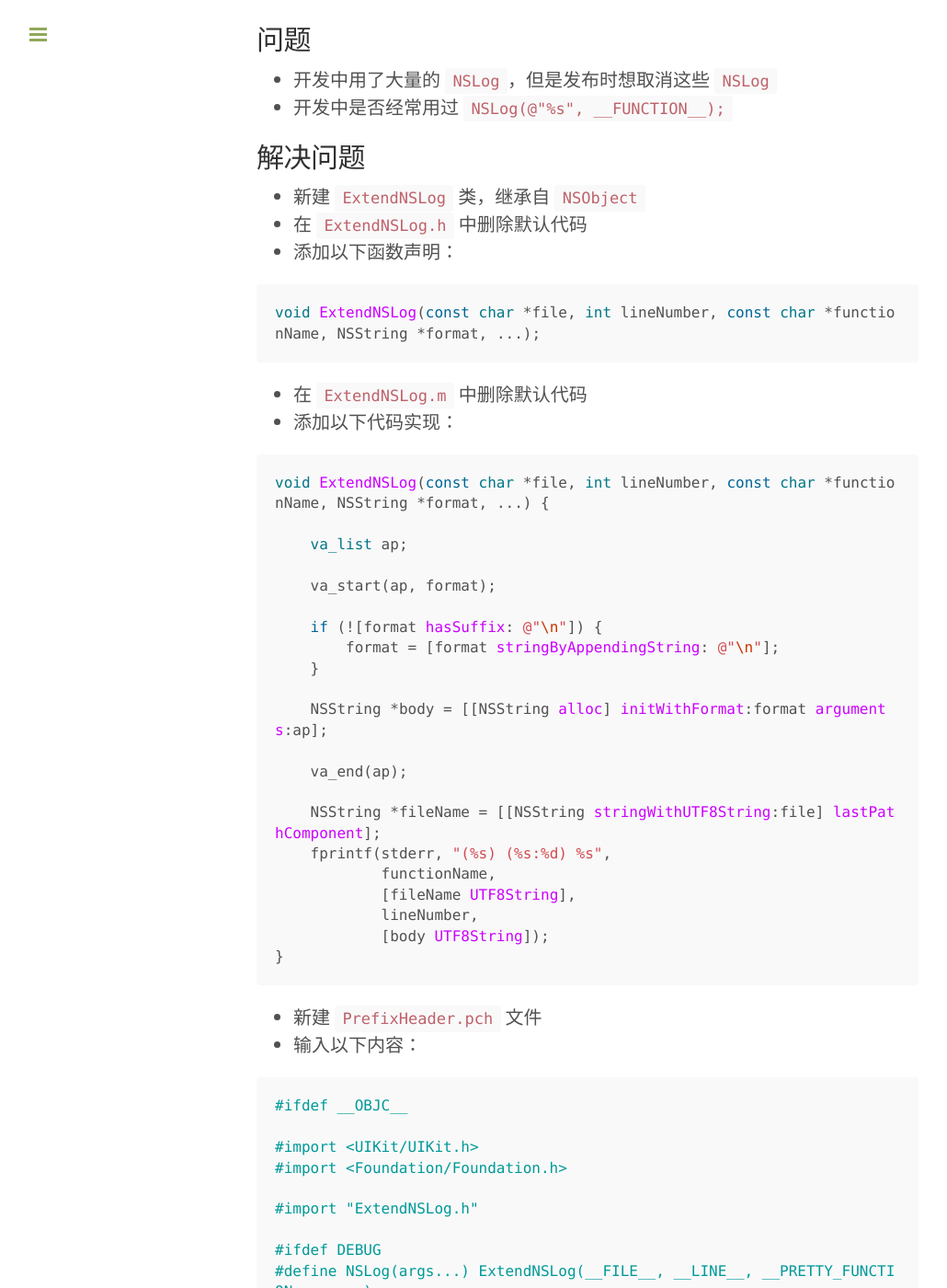
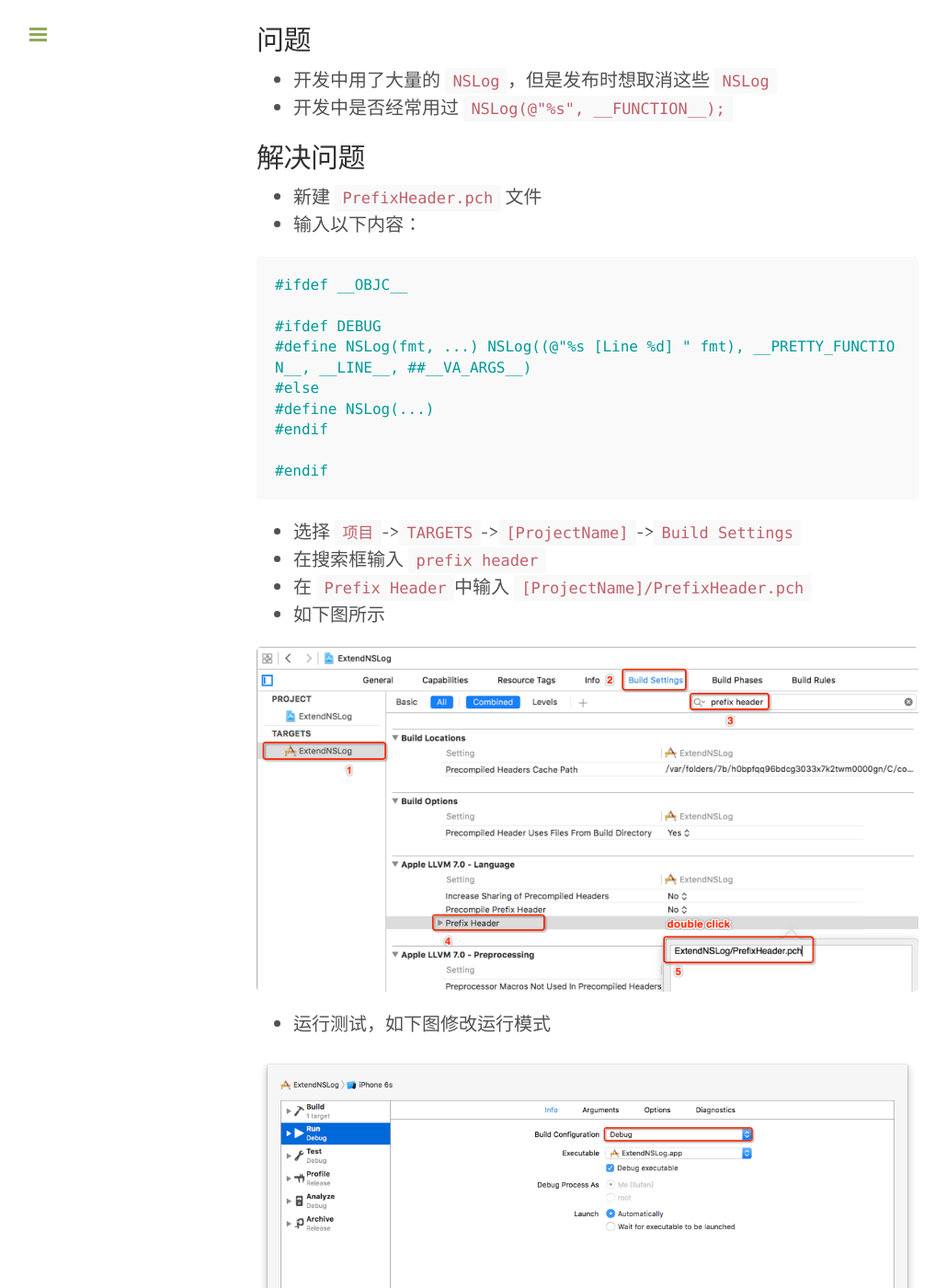
Before and after one commit to liufan321/liufan321.github.io, a Jekyll site: the page built from _posts/2015-10-05-customize_nslog.md, in a window 1280 px wide and 1400 px high, scrolled down 208 px. Shown: the whole window at 92% size, without its empty margins (1-1031 px from the left). Built offline with Jekyll 4.4.1, drawn with Linux system fonts in a browser that asks for light colours; Markdown is read by kramdown in place of the engine named in the settings; some of the changed text lies outside the part shown.

Commit message:
modify customize nslog

````diff
--- a/_posts/2015-10-05-customize_nslog.md
+++ b/_posts/2015-10-05-customize_nslog.md
@@ -10,56 +10,16 @@ title: 自定义 NSLog
 
 ## 解决问题
 
-* 新建 `ExtendNSLog` 类，继承自 `NSObject`
-* 在 `ExtendNSLog.h` 中删除默认代码
-* 添加以下函数声明：
-
-```objc
-void ExtendNSLog(const char *file, int lineNumber, const char *functionName, NSString *format, ...);
-```
-
-* 在 `ExtendNSLog.m` 中删除默认代码
-* 添加以下代码实现：
-
-```objc
-void ExtendNSLog(const char *file, int lineNumber, const char *functionName, NSString *format, ...) {
-
-    va_list ap;
-
-    va_start(ap, format);
-
-    if (![format hasSuffix: @"\n"]) {
-        format = [format stringByAppendingString: @"\n"];
-    }
-
-    NSString *body = [[NSString alloc] initWithFormat:format arguments:ap];
-
-    va_end(ap);
-
-    NSString *fileName = [[NSString stringWithUTF8String:file] lastPathComponent];
-    fprintf(stderr, "(%s) (%s:%d) %s",
-            functionName,
-            [fileName UTF8String],
-            lineNumber,
-            [body UTF8String]);
-}
-```
-
 * 新建 `PrefixHeader.pch` 文件
 * 输入以下内容：
 
 ```objc
 #ifdef __OBJC__
 
-#import <UIKit/UIKit.h>
-#import <Foundation/Foundation.h>
-
-#import "ExtendNSLog.h"
-
 #ifdef DEBUG
-#define NSLog(args...) ExtendNSLog(__FILE__, __LINE__, __PRETTY_FUNCTION__, args);
+#define NSLog(fmt, ...) NSLog((@"%s [Line %d] " fmt), __PRETTY_FUNCTION__, __LINE__, ##__VA_ARGS__)
 #else
-#define NSLog(x...)
+#define NSLog(...)
 #endif
 
 #endif
````
